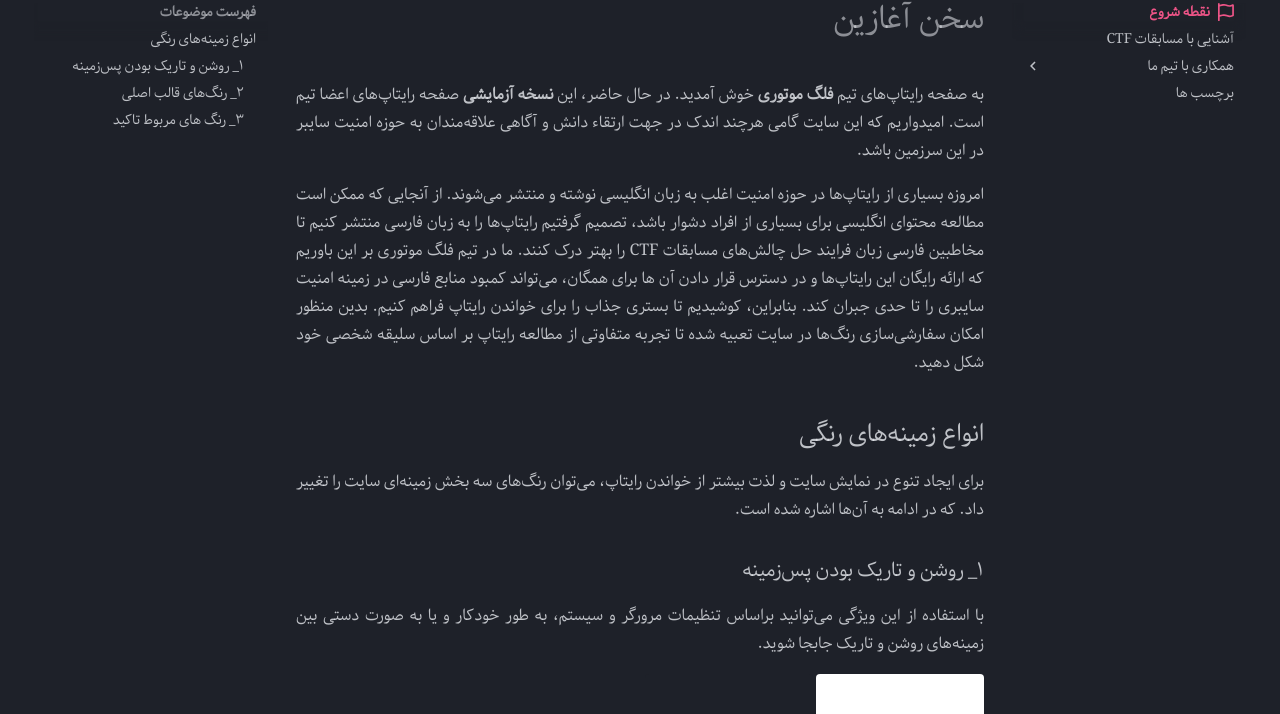
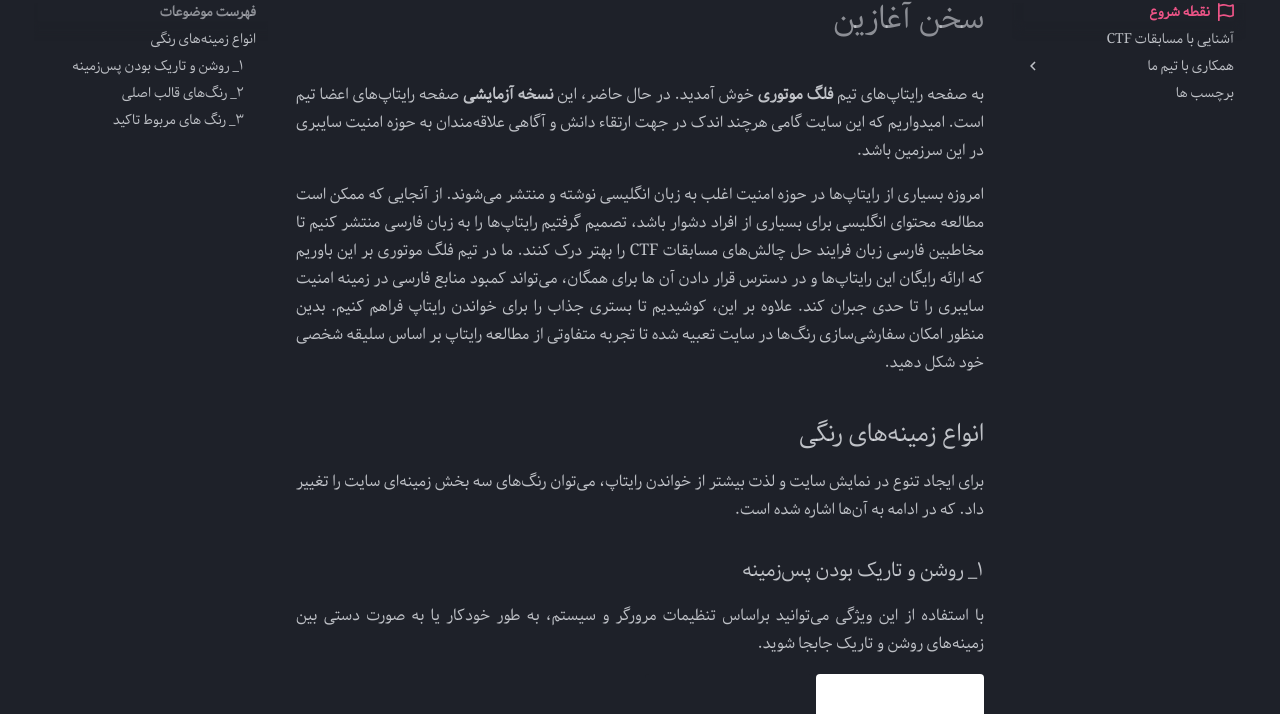
Before and after one commit to FlagMotori/writeups, an MkDocs documentation site: the page built from docs/index.md, in a window 1280 px wide and 1400 px high. Shown: the part 147-861 px from the top of the window. Built offline with MkDocs 1.6.1 and Material for MkDocs 9.7.7, drawn with Linux system fonts in a browser that asks for light colours; comment, search, counter and statistics services are not loaded; some of the changed text lies outside the part shown.

Commit message:
Revert "some updates"
This reverts commit 971fb29ded79221911a5f6cf98e30fd39803ef44.

```diff
--- a/docs/index.md
+++ b/docs/index.md
@@ -4,10 +4,10 @@
 
 # سخن آغازین
 به صفحه رایتاپ‌های تیم **فلگ موتوری** خوش آمدید.
-در حال حاضر، این **نسخه آزمایشی** صفحه رایتاپ‌های اعضا تیم است. امیدواریم که این سایت گامی هرچند اندک در جهت ارتقاء دانش و آگاهی علاقه‌مندان به حوزه امنیت سایبر در این سرزمین باشد.
+در حال حاضر، این **نسخه آزمایشی** صفحه رایتاپ‌های اعضا تیم است. امیدواریم که این سایت گامی هرچند اندک در جهت ارتقاء دانش و آگاهی علاقه‌مندان به حوزه امنیت سایبری در این سرزمین باشد.
 
 امروزه بسیاری از رایتاپ‌ها در حوزه امنیت اغلب به زبان انگلیسی نوشته و منتشر می‌شوند. از آنجایی که ممکن است مطالعه محتوای انگلیسی  برای بسیاری از افراد دشوار باشد، تصمیم گرفتیم رایتاپ‌ها را به زبان فارسی منتشر کنیم تا مخاطبین فارسی زبان فرایند حل چالش‌های مسابقات CTF را بهتر درک کنند. ما در تیم فلگ موتوری بر این باوریم که ارائه رایگان این رایتاپ‌ها و در دسترس قرار دادن آن ها برای همگان، می‌تواند کمبود منابع فارسی در زمینه امنیت سایبری را تا حدی جبران کند.
-بنابراین، کوشیدیم تا بستری جذاب را برای خواندن رایتاپ فراهم کنیم. بدین منظور امکان سفارشی‌سازی رنگ‌ها در سایت تعبیه شده تا  تجربه متفاوتی از مطالعه رایتاپ بر اساس سلیقه شخصی خود شکل دهید.
+علاوه بر این، کوشیدیم تا بستری جذاب را برای خواندن رایتاپ فراهم کنیم. بدین منظور امکان سفارشی‌سازی رنگ‌ها در سایت تعبیه شده تا  تجربه متفاوتی از مطالعه رایتاپ بر اساس سلیقه شخصی خود شکل دهید.
 
 ##  انواع زمینه‌های رنگی
 
@@ -15,7 +15,7 @@
 
 ### ۱_ روشن و تاریک بودن پس‌زمینه
 
-با استفاده از این ویژگی می‌توانید براساس تنظیمات مرورگر و سیستم، به طور خودکار و یا به صورت دستی بین زمینه‌های روشن و تاریک  جابجا شوید.
+با استفاده از این ویژگی می‌توانید براساس تنظیمات مرورگر و سیستم، به طور خودکار یا به صورت دستی بین زمینه‌های روشن و تاریک  جابجا شوید.
 
 <div class="tx-switch">
 <button data-md-color-scheme="default"><code>Default</code></button>
```
Also changed, not shown: other parts of docs/index.md (+1 -1 lines).
